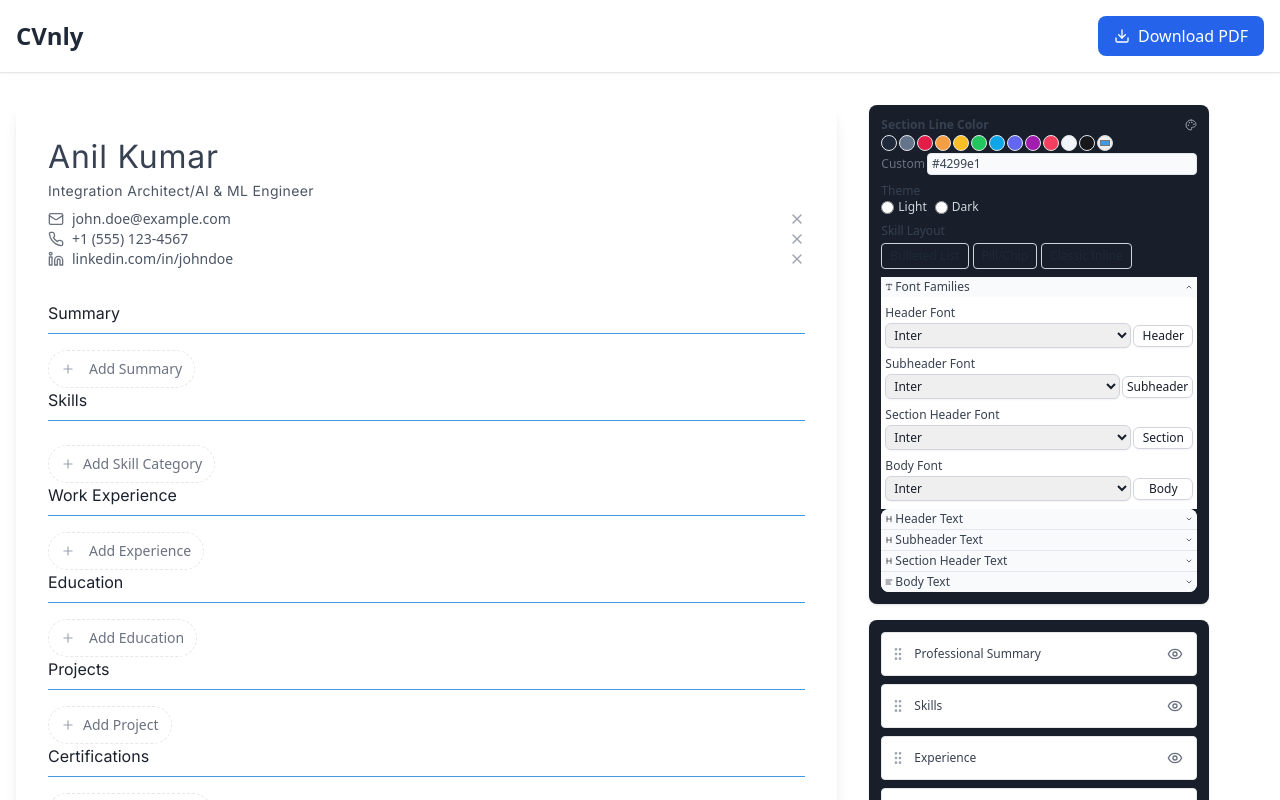
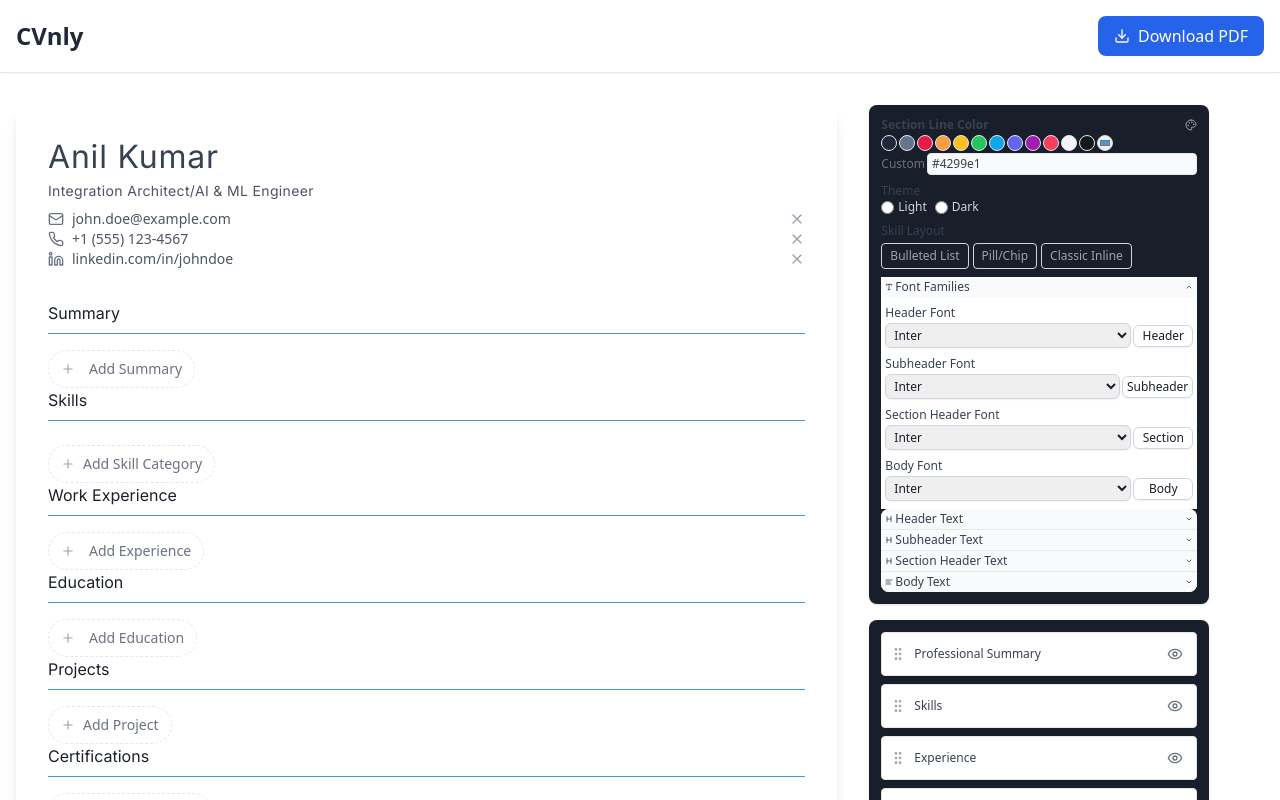
Before and after one commit to anil14349/cvnly, a React (Vite) app: page / in a window 1280 px wide. Shown: the top 800 px of the page. Built offline with nearby package versions, Linux system fonts and the light colour scheme; a web font is replaced by a local one.

Commit message:
Update widget constants for improved styling consistency. Enhance button styles and adjust preview text color for better accessibility in dark mode.

```diff
--- a/src/components/widgets/constants.ts
+++ b/src/components/widgets/constants.ts
@@ -36,7 +36,7 @@ export const PANEL_STYLES = {
     label: 'block text-xs font-medium text-gray-700 dark:text-gray-300 mb-0.5',
     wrapper: 'flex items-center gap-0.5',
     input: 'flex-1 px-1 py-0.5 border border-gray-300 rounded-md shadow-sm focus:outline-none focus:ring-1 focus:ring-blue-500 dark:bg-gray-700 dark:border-gray-600 dark:text-white',
-    preview: 'px-1 py-0.5 border border-gray-300 rounded-md shadow-sm dark:bg-gray-700 dark:border-gray-600'
+    preview: 'px-1 py-0.5 border border-gray-300 rounded-md shadow-sm dark:bg-gray-700 dark:border-gray-600 dark:text-gray-200'
   },
   colorPicker: {
     container: 'mb-2',
@@ -81,14 +81,14 @@ export const SKILL_LAYOUT_STYLES = {
   label: 'block text-xs font-medium text-gray-700 dark:text-gray-300 mb-1',
   buttonGroup: 'flex gap-1',
   button: {
-    base: 'px-2 py-1 text-xs rounded border transition-all',
+    base: 'px-2 py-1 text-xs rounded border transition-all font-medium',
     active: {
       light: 'border-blue-500 bg-blue-50 text-blue-700',
       dark: 'border-blue-500 bg-blue-900/20 text-blue-300'
     },
     inactive: {
-      light: 'border-gray-300 text-gray-800 hover:border-gray-400',
-      dark: 'border-gray-600 text-gray-200 hover:border-gray-500'
+      light: 'border-gray-300 bg-transparent text-gray-400 hover:border-gray-400',
+      dark: 'border-gray-600 bg-transparent text-gray-200 hover:border-gray-500'
     }
   }
 };
```
